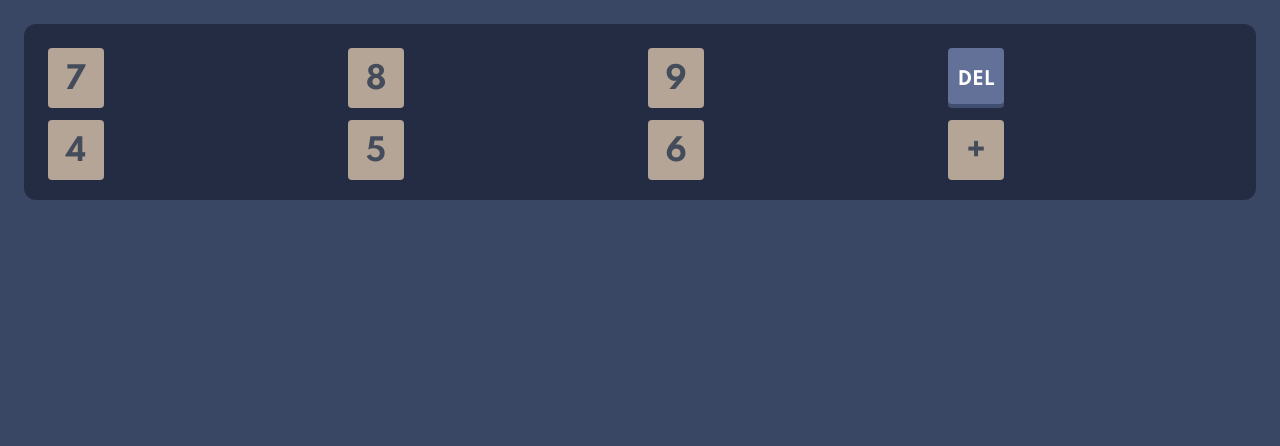
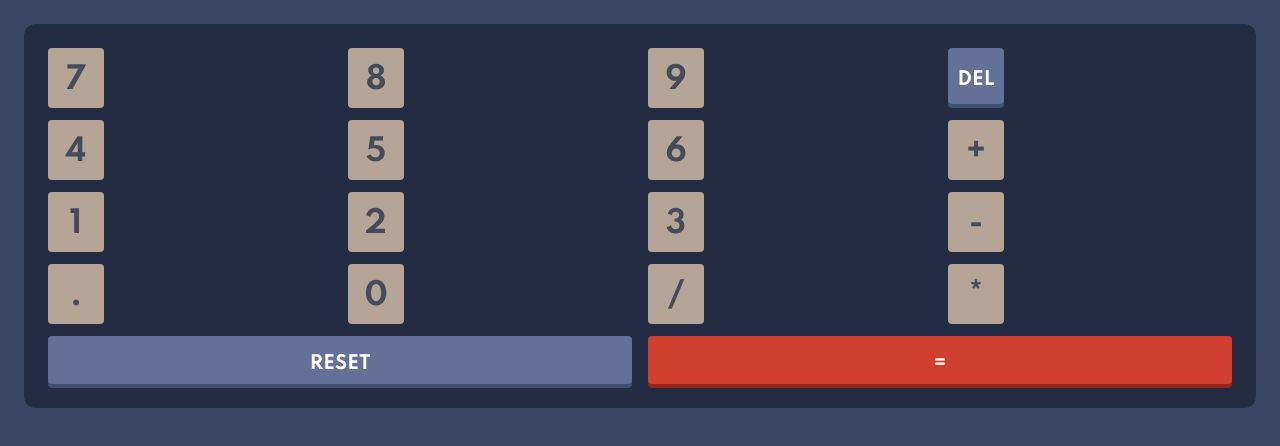
Before and after one commit to aaron-might/Calculator-App, a website built with Vite: page index.html in a window 1280 px wide. Built offline with nearby package versions, Linux system fonts and the light colour scheme.

Commit message:
add btn reset and equal, style them

```diff
--- a/index.html
+++ b/index.html
@@ -25,7 +25,19 @@
        <div class="btn btn-base">5</div>
        <div class="btn btn-base">6</div>
        <div class="btn btn-base">+</div>
-
+       <!-- ROW -->
+       <div class="btn btn-base">1</div>
+       <div class="btn btn-base">2</div>
+       <div class="btn btn-base">3</div>
+       <div class="btn btn-base">-</div>
+       <!-- ROW -->
+       <div class="btn btn-base">.</div>
+       <div class="btn btn-base">0</div>
+       <div class="btn btn-base">/</div>
+       <div class="btn btn-base">*</div>
+       <!-- ROW -->
+       <div class="btn-wide btn-accent-1">reset</div>
+       <div class="btn-wide btn-accent-2">=</div>
     </div>
     <!-- KEYPAD END -->
 </body>
--- a/styles/style.css
+++ b/styles/style.css
@@ -27,6 +27,9 @@
     .btn {
         @apply w-14 h-14 rounded flex justify-center items-center cursor-pointer pt-2;
     }
+    .btn-wide {
+        @apply  h-12 rounded flex justify-center items-center cursor-pointer pt-2 col-span-2;
+    }
 
    .btn-base {
        @apply bg-skin-key-base text-3xl text-skin-key-base shadow-key-base
```
